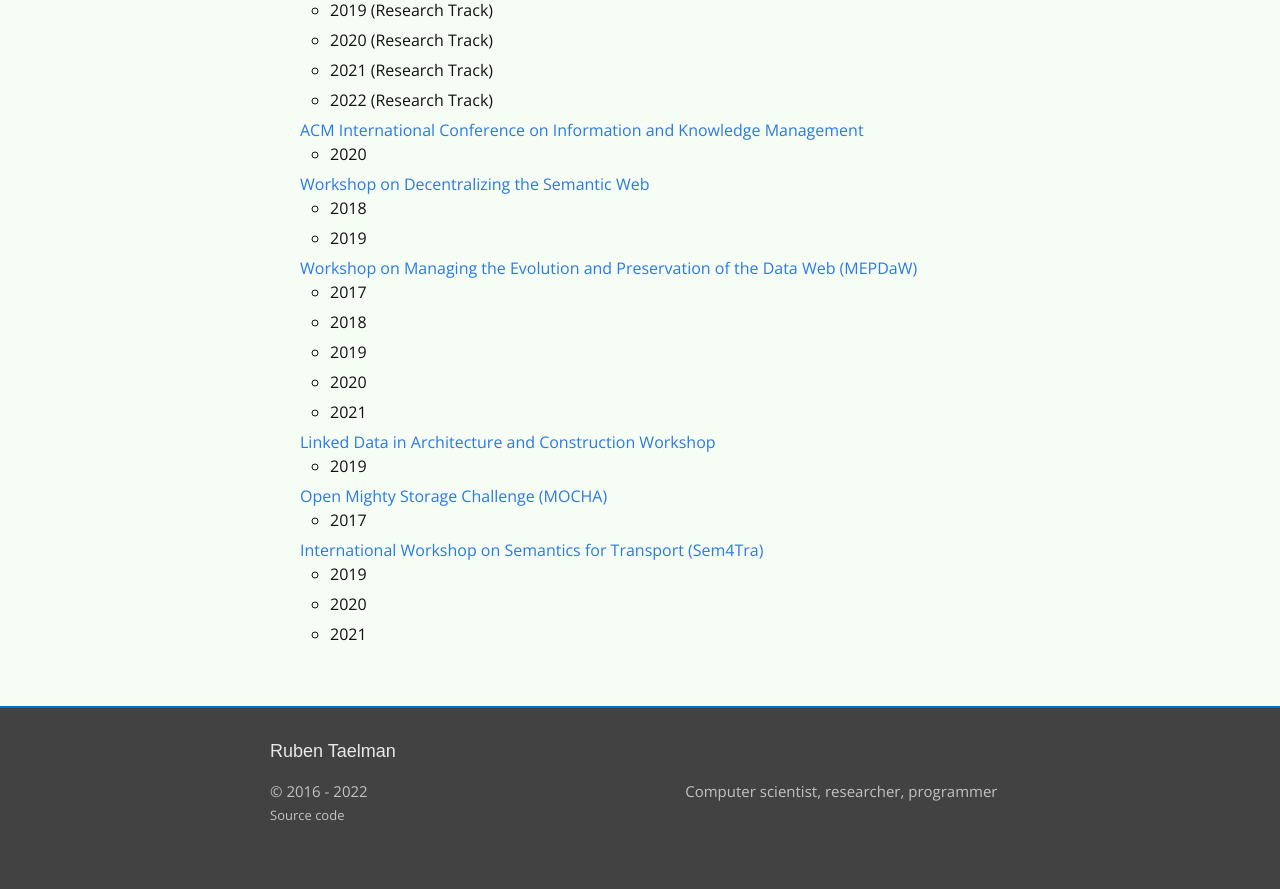
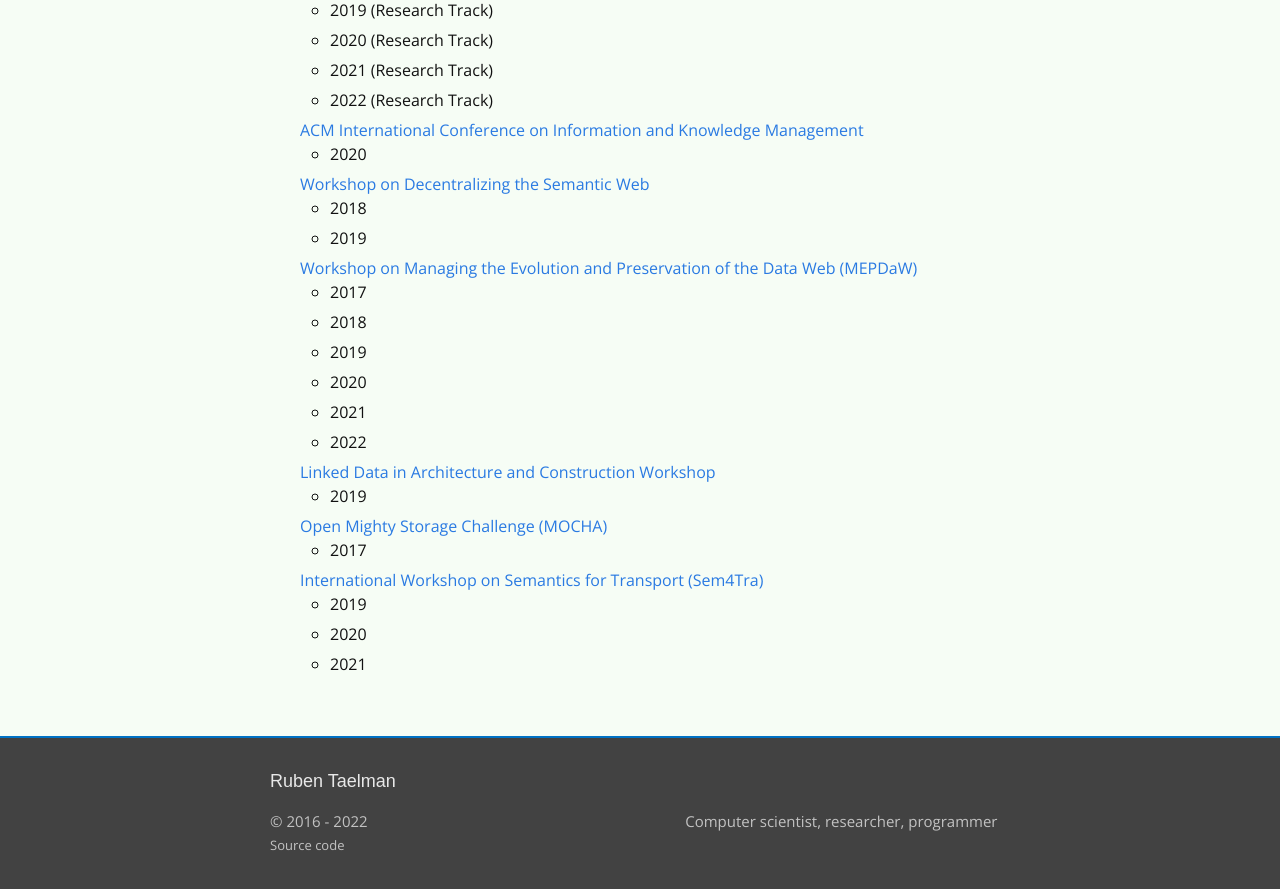
Before and after one commit to rubensworks/rubensworks.net, a Jekyll site: the page built from cv.md, in a window 1280 px wide and 900 px high, scrolled down 5801 px. Shown: the top 889 px of the window. Built offline with Jekyll 4.4.1, drawn with Linux system fonts in a browser that asks for light colours; some web fonts are replaced.

Commit message:
Add mepdaw 2022 to CV

```diff
--- a/cv.md
+++ b/cv.md
@@ -375,12 +375,13 @@
 * [Workshop on Decentralizing the Semantic Web](https://iswc2019.desemweb.org/)
     * 2018
     * 2019
-* [Workshop on Managing the Evolution and Preservation of the Data Web (MEPDaW)](https://mepdaw-ws.github.io/2020/)
+* [Workshop on Managing the Evolution and Preservation of the Data Web (MEPDaW)](https://mepdaw-ws.github.io/2022/)
     * 2017
     * 2018
     * 2019
     * 2020
     * 2021
+    * 2022
 * [Linked Data in Architecture and Construction Workshop](http://www.linkedbuildingdata.net/ldac2019/index.html)
     * 2019
 * [Open Mighty Storage Challenge (MOCHA)](https://project-hobbit.eu/open-challenges/mocha-open-challenge/)
```
